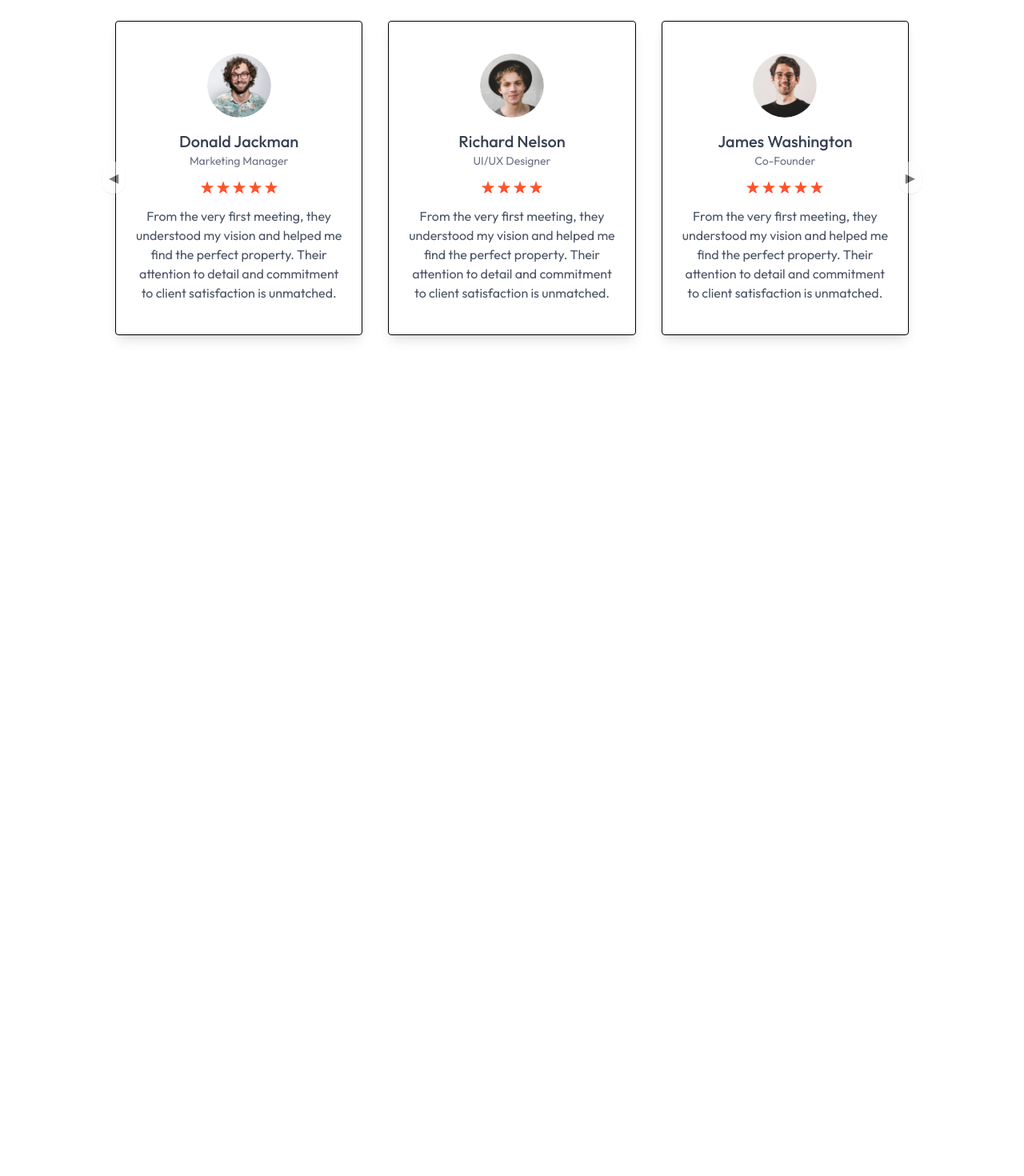
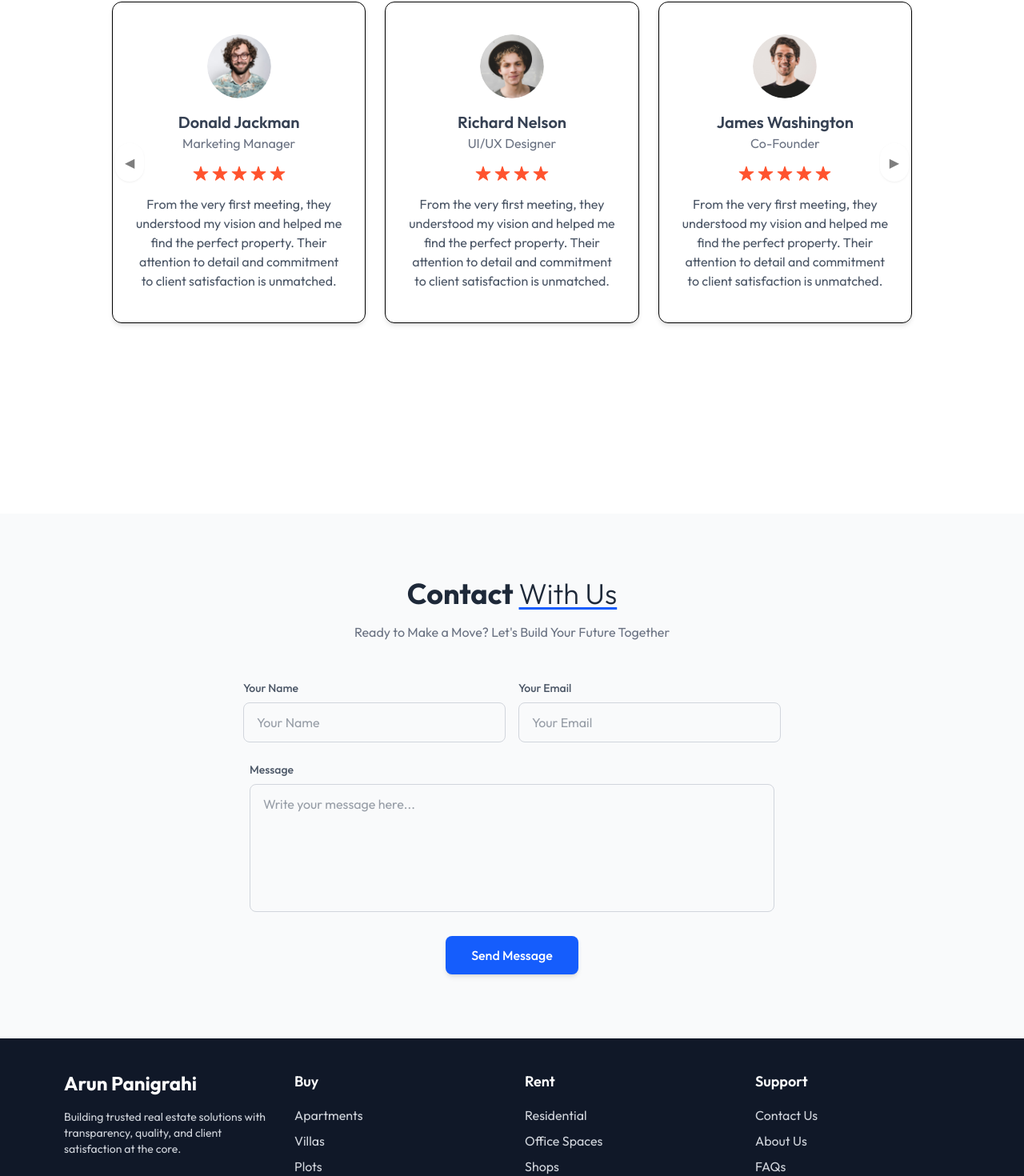
Before and after one commit to arunpanigrahi93/Real_Estate_App, a React (Vite) app: page / in a window 1280 px wide. Shown: the part 2649-4119 px from the top of the page at 80% size. Before the commit the page ends 3291 px from the top, so only its background shows below. Built offline with nearby package versions, Linux system fonts and the light colour scheme.

Commit message:
Testimonails,Contact and Footer

```diff
--- a/src/App.jsx
+++ b/src/App.jsx
@@ -1,4 +1,6 @@
 import About from "./components/About";
+import Contact from "./components/Contact";
+import Footer from "./components/Footer";
 import Header from "./components/Header";
 import Projects from "./components/Projects";
 import Testimonials from "./components/Testimonails";
@@ -10,6 +12,8 @@ const App = () => {
       <About />
       <Projects />
       <Testimonials />
+      <Contact />
+      <Footer />
     </div>
   );
 };
--- /dev/null
+++ b/src/components/Contact.jsx
@@ -0,0 +1,81 @@
+import React from "react";
+
+const Contact = () => {
+  return (
+    <div
+      className="text-center p-6 py-20 lg:px-32 w-full overflow-hidden bg-gray-50"
+      id="Contact"
+    >
+      {/* Title */}
+      <h1 className="text-2xl sm:text-4xl font-bold mb-4 text-gray-800">
+        Contact{" "}
+        <span className="underline underline-offset-4 decoration-blue-600 font-light">
+          With Us
+        </span>
+      </h1>
+
+      {/* Subtitle */}
+      <p className="text-center text-gray-500 mb-12 max-w-md mx-auto">
+        Ready to Make a Move? Let's Build Your Future Together
+      </p>
+
+      {/* Contact Form */}
+      <form className="max-w-2xl mx-auto text-gray-700">
+        <div className="flex flex-wrap -mx-2">
+          {/* Name */}
+          <div className="w-full md:w-1/2 px-2 mb-6">
+            <label className="block text-left text-sm font-medium text-gray-600">
+              Your Name
+            </label>
+            <input
+              className="w-full border border-gray-300 rounded-lg py-3 px-4 mt-2 focus:outline-none focus:ring-2 focus:ring-blue-500 focus:border-blue-500 transition"
+              type="text"
+              name="Name"
+              placeholder="Your Name"
+              required
+            />
+          </div>
+
+          {/* Email */}
+          <div className="w-full md:w-1/2 px-2 mb-6">
+            <label className="block text-left text-sm font-medium text-gray-600">
+              Your Email
+            </label>
+            <input
+              className="w-full border border-gray-300 rounded-lg py-3 px-4 mt-2 focus:outline-none focus:ring-2 focus:ring-blue-500 focus:border-blue-500 transition"
+              type="email"
+              name="Email"
+              placeholder="Your Email"
+              required
+            />
+          </div>
+        </div>
+
+        {/* Message */}
+        <div className="mb-6 px-2">
+          <label className="block text-left text-sm font-medium text-gray-600">
+            Message
+          </label>
+          <textarea
+            className="w-full border border-gray-300 rounded-lg py-3 px-4 mt-2 h-40 resize-none focus:outline-none focus:ring-2 focus:ring-blue-500 focus:border-blue-500 transition"
+            name="Message"
+            placeholder="Write your message here..."
+            required
+          ></textarea>
+        </div>
+
+        {/* Submit Button */}
+        <div className="px-2">
+          <button
+            type="submit"
+            className="w-full sm:w-auto bg-blue-600 hover:bg-blue-700 text-white font-medium py-3 px-8 rounded-lg shadow-md transition"
+          >
+            Send Message
+          </button>
+        </div>
+      </form>
+    </div>
+  );
+};
+
+export default Contact;
--- /dev/null
+++ b/src/components/Footer.jsx
@@ -0,0 +1,108 @@
+import React from "react";
+
+const Footer = () => {
+  return (
+    <footer className="bg-gray-900 text-gray-300 py-10 px-6 md:px-20">
+      <div className="container mx-auto grid grid-cols-1 md:grid-cols-4 gap-8">
+        {/* Brand Section */}
+        <div>
+          <h2 className="text-2xl font-bold text-white mb-4">Arun Panigrahi</h2>
+          <p className="text-sm">
+            Building trusted real estate solutions with transparency, quality,
+            and client satisfaction at the core.
+          </p>
+        </div>
+
+        {/* Buy Section */}
+        <div>
+          <h3 className="text-lg font-semibold text-white mb-4">Buy</h3>
+          <ul className="space-y-2">
+            <li>
+              <a href="#" className="hover:text-white">
+                Apartments
+              </a>
+            </li>
+            <li>
+              <a href="#" className="hover:text-white">
+                Villas
+              </a>
+            </li>
+            <li>
+              <a href="#" className="hover:text-white">
+                Plots
+              </a>
+            </li>
+            <li>
+              <a href="#" className="hover:text-white">
+                Commercial Properties
+              </a>
+            </li>
+          </ul>
+        </div>
+
+        {/* Rent Section */}
+        <div>
+          <h3 className="text-lg font-semibold text-white mb-4">Rent</h3>
+          <ul className="space-y-2">
+            <li>
+              <a href="#" className="hover:text-white">
+                Residential
+              </a>
+            </li>
+            <li>
+              <a href="#" className="hover:text-white">
+                Office Spaces
+              </a>
+            </li>
+            <li>
+              <a href="#" className="hover:text-white">
+                Shops
+              </a>
+            </li>
+            <li>
+              <a href="#" className="hover:text-white">
+                Warehouses
+              </a>
+            </li>
+          </ul>
+        </div>
+
+        {/* Support Section */}
+        <div>
+          <h3 className="text-lg font-semibold text-white mb-4">Support</h3>
+          <ul className="space-y-2">
+            <li>
+              <a href="#" className="hover:text-white">
+                Contact Us
+              </a>
+            </li>
+            <li>
+              <a href="#" className="hover:text-white">
+                About Us
+              </a>
+            </li>
+            <li>
+              <a href="#" className="hover:text-white">
+                FAQs
+              </a>
+            </li>
+            <li>
+              <a href="#" className="hover:text-white">
+                Privacy Policy
+              </a>
+            </li>
+          </ul>
+        </div>
+      </div>
+
+      {/* Bottom Bar */}
+      <div className="mt-10 border-t border-gray-700 pt-6 text-center">
+        <p className="text-sm">
+          © {new Date().getFullYear()} Arun Panigrahi. All rights reserved.
+        </p>
+      </div>
+    </footer>
+  );
+};
+
+export default Footer;
--- a/src/components/Testimonails.jsx
+++ b/src/components/Testimonails.jsx
@@ -5,7 +5,6 @@ const Testimonials = () => {
   const [currentIndex, setCurrentIndex] = useState(0);
   const [visibleCards, setVisibleCards] = useState(3);
 
-  // ✅ Update visible cards on screen resize
   useEffect(() => {
     const updateCardsToShow = () => {
       if (window.innerWidth < 640) {
@@ -34,70 +33,91 @@ const Testimonials = () => {
     }
   };
 
+  // ✅ Different transform logic for mobile vs others
+  const translateX =
+    visibleCards === 1
+      ? (currentIndex * 100) / testimonialsData.length // mobile → one by one
+      : (currentIndex * 100) / visibleCards; // tablet/desktop → group
+
+  const trackWidth =
+    visibleCards === 1
+      ? `${testimonialsData.length * 100}%`
+      : `${(testimonialsData.length / visibleCards) * 100}%`;
+
+  const slideWidth =
+    visibleCards === 1
+      ? `${100 / testimonialsData.length}%`
+      : `${100 / testimonialsData.length}%`; // same, but distinction kept for clarity
+
   return (
     <div
-      className="container mx-auto py-10 lg:px-32 w-full overflow-hidden min-h-screen scroll-mt-24"
+      className="container mx-auto py-10 px-4 sm:px-8 lg:px-32 w-full overflow-hidden min-h-screen scroll-mt-24"
       id="Testimonials"
     >
+      {/* Section Heading */}
       <h1 className="text-2xl sm:text-4xl font-bold mb-2 text-center">
         Customer{" "}
-        <span className="underline underline-offset-4 decoration-1 font-light">
+        <span className="underline underline-offset-4 decoration-blue-600 font-light">
           Testimonials
         </span>
       </h1>
-      <p className="text-center text-gray-500 mb-12 max-w-80 mx-auto">
+      <p className="text-center text-gray-500 mb-12 max-w-md mx-auto">
         Real Stories from Those Who Found Home with Us
       </p>
 
-      {/* Carousel wrapper */}
+      {/* Carousel Wrapper */}
       <div className="relative">
         <div
           className="flex transition-transform duration-500 ease-in-out"
           style={{
-            transform: `translateX(-${currentIndex * (100 / visibleCards)}%)`,
-            width: `${(testimonialsData.length / visibleCards) * 100}%`,
+            transform: `translateX(-${translateX}%)`,
+            width: trackWidth,
           }}
         >
           {testimonialsData.map((testimonial, index) => (
-            <div
-              key={index}
-              className="w-full sm:w-1/2 lg:w-1/3 flex-shrink-0 px-4"
-            >
-              <div className="border shadow-lg rounded px-6 py-10 text-center h-full bg-white">
+            <div key={index} style={{ width: slideWidth }} className="px-3">
+              <div className="border shadow-md rounded-xl px-6 py-8 sm:py-10 text-center h-full bg-white hover:shadow-lg transition">
                 <img
-                  className="w-20 h-20 rounded-full mx-auto mb-4"
+                  className="w-20 h-20 rounded-full mx-auto mb-4 object-cover"
                   src={testimonial.image}
                   alt={testimonial.alt}
                 />
-                <h2 className="text-xl text-gray-700 font-medium">
+                <h2 className="text-lg sm:text-xl text-gray-700 font-semibold">
                   {testimonial.name}
                 </h2>
-                <p className="text-gray-500 mb-4 text-sm">
+                <p className="text-gray-500 mb-4 text-sm sm:text-base">
                   {testimonial.title}
                 </p>
                 <div className="flex justify-center gap-1 text-red-500 mb-4">
                   {Array.from({ length: testimonial.rating }).map((_, i) => (
-                    <img key={i} src={assets.star_icon} alt="star" />
+                    <img
+                      key={i}
+                      src={assets.star_icon}
+                      alt="star"
+                      className="w-4 h-4 sm:w-5 sm:h-5"
+                    />
                   ))}
                 </div>
-                <p className="text-gray-600">{testimonial.text}</p>
+                <p className="text-gray-600 text-sm sm:text-base">
+                  {testimonial.text}
+                </p>
               </div>
             </div>
           ))}
         </div>
 
-        {/* Prev & Next buttons */}
+        {/* Navigation Arrows */}
         <button
           onClick={handlePrev}
           disabled={currentIndex === 0}
-          className="absolute left-0 top-1/2 -translate-y-1/2 bg-white p-2 rounded-full shadow disabled:opacity-50"
+          className="absolute left-2 sm:left-4 top-1/2 -translate-y-1/2 bg-white p-2 sm:p-3 rounded-full shadow hover:bg-gray-100 transition disabled:opacity-50"
         >
           ◀
         </button>
         <button
           onClick={handleNext}
           disabled={currentIndex >= testimonialsData.length - visibleCards}
-          className="absolute right-0 top-1/2 -translate-y-1/2 bg-white p-2 rounded-full shadow disabled:opacity-50"
+          className="absolute right-2 sm:right-4 top-1/2 -translate-y-1/2 bg-white p-2 sm:p-3 rounded-full shadow hover:bg-gray-100 transition disabled:opacity-50"
         >
           ▶
         </button>
```
